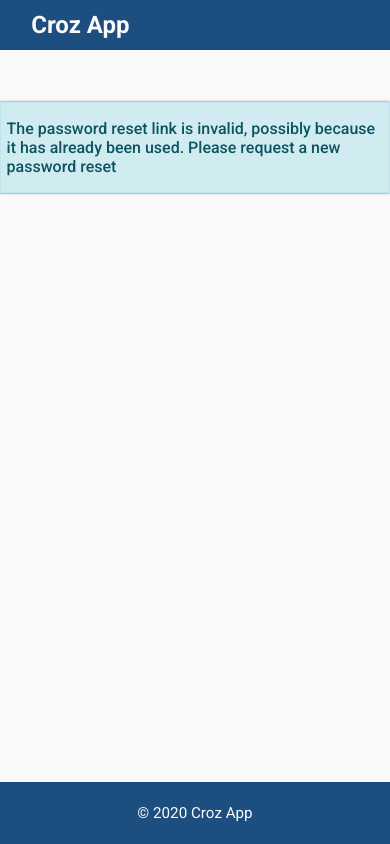
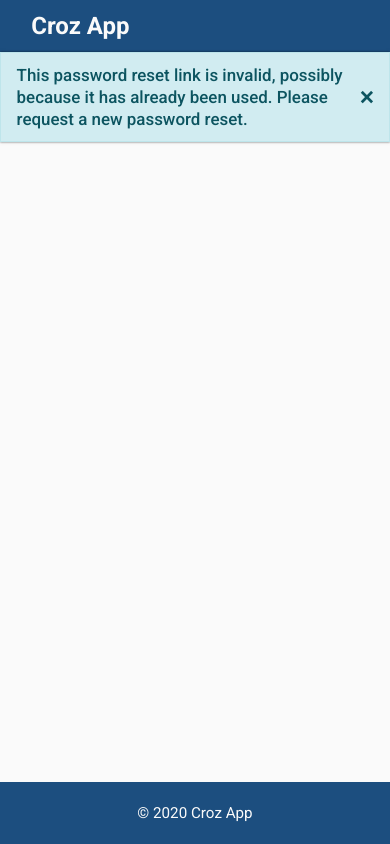
Before and after one commit to Seth250/crozoff, a Django app: page /password-reset-confirm/1/1/ in a window 390 px wide. Run offline with Django 3.2, Linux system fonts and the light colour scheme; some libraries are stand-ins or nearby versions.

Commit message:
not so small changes

```diff
--- a/accounts/static/accounts/js/main.js
+++ b/accounts/static/accounts/js/main.js
@@ -8,10 +8,10 @@ function togglePasswordVisibility(){
 }
 
 function initialize(){
-    const messageBox = document.querySelector('.message-container');
-    if (messageBox){
+    const messageContainer = document.querySelector('.message-container');
+    if (messageContainer){
         const close = document.querySelector('.close');
-        close.addEventListener('click', () => messageBox.classList.add('hide'), false);
+        close.addEventListener('click', () => messageContainer.classList.add('hide'), false);
     }
 
     const togglers = document.querySelectorAll('.password-toggler');
--- a/accounts/static/accounts/scss/_acc-main.scss
+++ b/accounts/static/accounts/scss/_acc-main.scss
@@ -179,12 +179,12 @@
     }
   }
   .standard-input{
-    width: 88%;
+    width: 87.5%;
   }
   .password-input{
-    width: 81%;
+    width: 80.5%;
   }
   .input-container > i{
-    width: 11%;
+    width: 11.5%;
   }
 }
--- a/accounts/templates/accounts/login.html
+++ b/accounts/templates/accounts/login.html
@@ -10,7 +10,7 @@
   {% for message in messages %}
     <div class="message message-{{ message.tags }} message-fixed">
       <p>{{ message }}</p>
-      <span class="close">&times;</span>
+      <span class="close" title="close this message">&times;</span>
     </div>
   {% endfor %}
 </div>
--- a/accounts/templates/accounts/password_reset_complete.html
+++ b/accounts/templates/accounts/password_reset_complete.html
@@ -1,4 +1,6 @@
 {% extends "todo/base.html" %}
+
+{% load static %}
 
 {% block title %} Password Reset Done {% endblock title %}
 
@@ -8,7 +10,7 @@
     <p>
       Your Password has been successfully reset!
     </p>
-    <span class="close">&times;</span>
+    <span class="close" title="close this message">&times;</span>
   </div>
 </div>
 <p>
--- a/accounts/templates/accounts/password_reset_confirm.html
+++ b/accounts/templates/accounts/password_reset_confirm.html
@@ -35,8 +35,13 @@
     </div>
   </div>
   {% else %}
-  <div class="message message-info">
-    The password reset link is invalid, possibly because it has already been used. Please request a new password reset
+  <div class="message-container">
+    <div class="message message-info message-fixed">
+      <p>
+        This password reset link is invalid, possibly because it has already been used. Please request a new password reset.
+      </p>
+      <span class="close" title="close this message">&times;</span>
+    </div>
   </div>
   {% endif %}
 {% endblock content %}
--- a/accounts/templates/accounts/password_reset_done.html
+++ b/accounts/templates/accounts/password_reset_done.html
@@ -11,7 +11,7 @@
       We've emailed you instructions for resetting your password.<br />
       If an account exists with the email you entered, you should receive them shortly.
     </p>
-    <span class="close">&times;</span>
+    <span class="close" title="close this message">&times;</span>
   </div>
 </div>
 {% endblock content %}
--- a/todo/static/todo/scss/_header.scss
+++ b/todo/static/todo/scss/_header.scss
@@ -2,7 +2,7 @@
   // border: 1px solid black;
   background: $primary-background;
   display: flex;
-  justify-content: space-around;
+  // justify-content: space-around;
   align-items: center;
   padding: 0.85em 4% 0.85em 8%;
 
@@ -10,6 +10,7 @@
     margin-right: auto;
 
     a{
+      // border: 1px solid red;
       display: block;
       color: $primary-color;
       font-size: 90%;
@@ -97,6 +98,11 @@
       background: $secondary-background;
       z-index: 3;
 
+      // needed for logout link to work when on blur is active
+      &:active{
+        display: block;
+      }
+
       li{
         list-style: none;
 
@@ -133,8 +139,8 @@
 
 @media only screen and (max-width: 1024px){
 	.page-header{
-    padding-top: 0.7em;
-    padding-bottom: 0.7em;
+    padding-top: 0.75em;
+    padding-bottom: 0.75em;
 
     h1{
       a{
```
Also changed, not shown: todo/static/todo/js/main.js (+4 -4 lines), todo/static/todo/scss/_main.scss (+2 -8 lines), todo/views.py (+3 -5 lines), todo/static/todo/css/styles.css.
